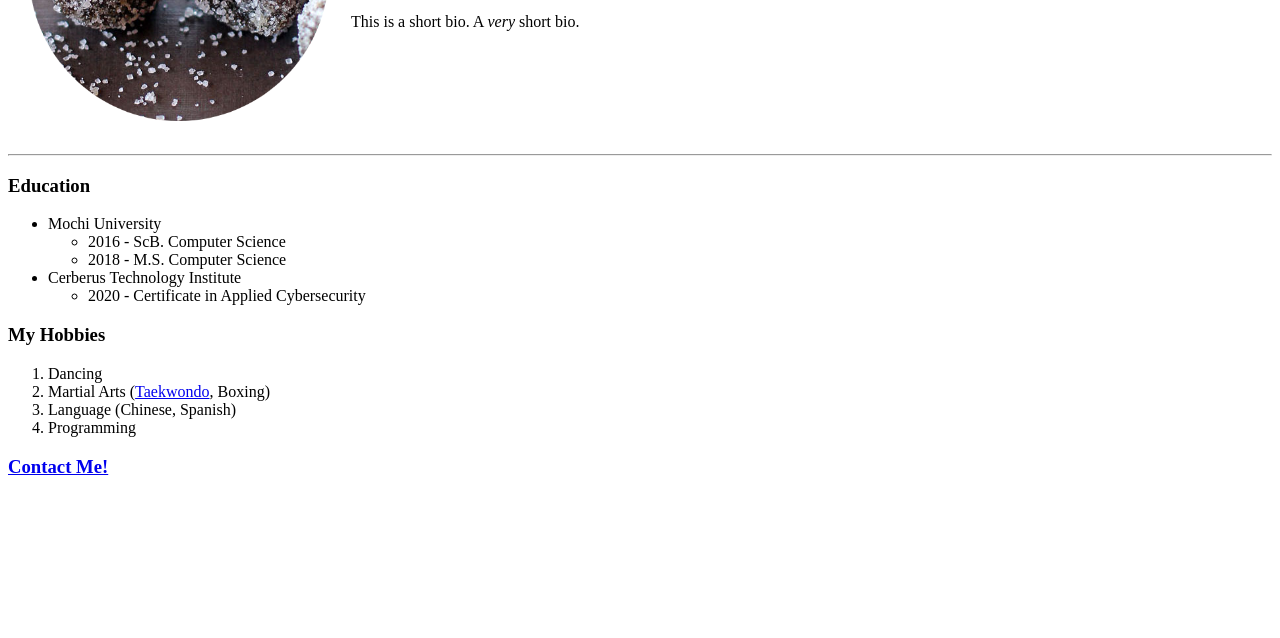
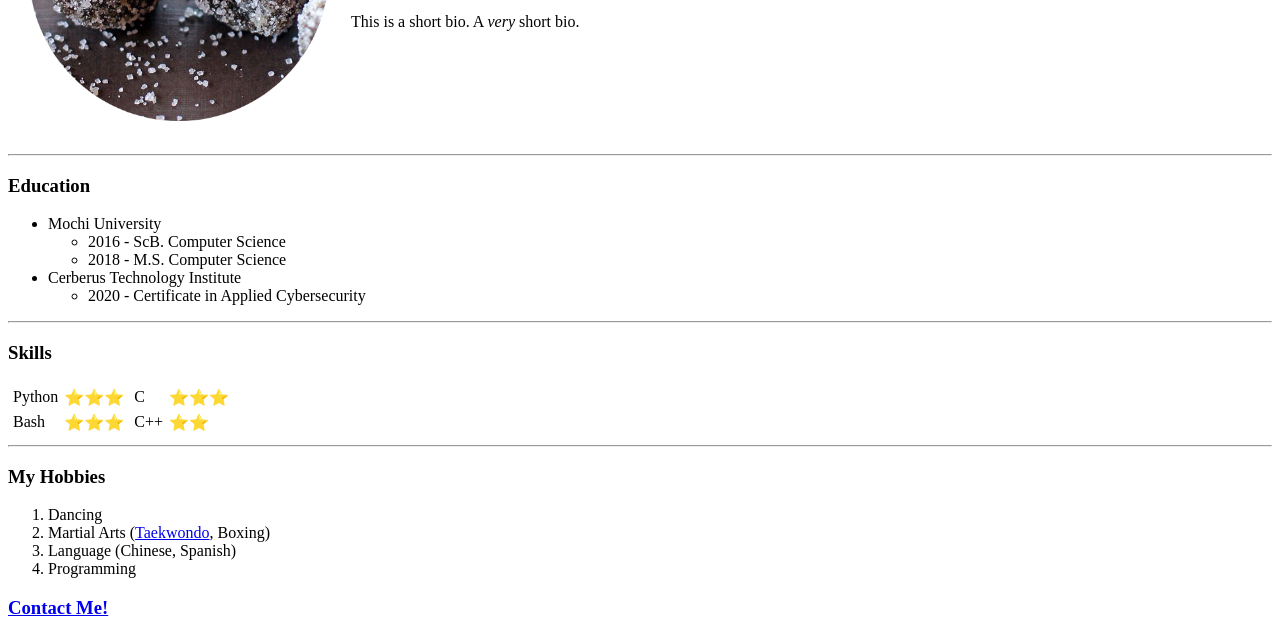
Before and after one commit to jatrindo/100-days-of-code-python, a plain HTML site: page Day_41_HTML_Intro/HTML_Personal_Site/index.html in a window 1280 px wide. Shown: the part 208-846 px from the top of the page. Before the commit the page ends 800 px from the top, so only its background shows below. Drawn offline with Linux system fonts and the light colour scheme.

Commit message:
Day 41: Add skills table to webpage

```diff
--- a/Day_41_HTML_Intro/HTML_Personal_Site/index.html
+++ b/Day_41_HTML_Intro/HTML_Personal_Site/index.html
@@ -7,7 +7,7 @@
 </head>
 
 <body>
-    <table cellspacing=20>
+    <table cellspacing="20">
         <tr>
             <td>
                 <img width=300 src="images/tamarindo.png" alt="Tamarindo">
@@ -33,6 +33,30 @@
             <li>2020 - Certificate in Applied Cybersecurity</li>
         </ul>
     </ul>
+    <hr>
+
+    <h3>Skills</h3>
+    <table style="float: left;" cellspacing="4">
+        <tr>
+            <td>Python</td>
+            <td>⭐⭐⭐</td>
+        </tr>
+        <tr>
+            <td>Bash</td>
+            <td>⭐⭐⭐</td>
+        </tr>
+    </table>
+    <table cellspacing="4">
+        <tr>
+            <td>C</td>
+            <td>⭐⭐⭐</td>
+        </tr>
+        <tr>
+            <td>C++</td>
+            <td>⭐⭐</td>
+        </tr>
+    </table>
+    <hr>
 
     <h3>My Hobbies</h3>
     <ol>
```
